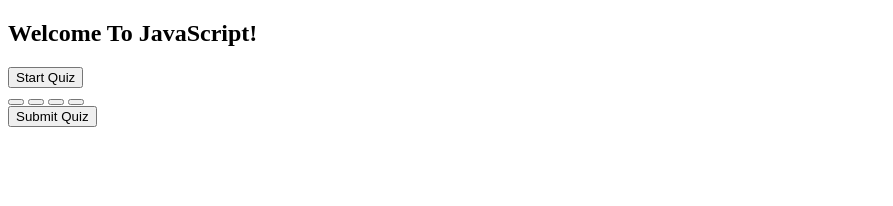
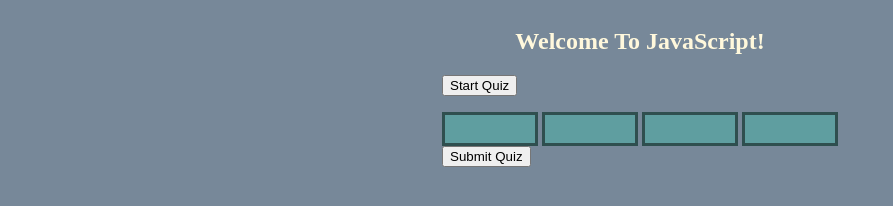
Before and after one commit to LaurieGraff/javascript-quiz, a plain HTML site: page index.html in a window 1280 px wide. Shown: the whole page, without its empty margins (0-893 px from the left). Drawn offline with Linux system fonts and the light colour scheme.

Commit message:
added css styling

```diff
--- a/assets/script.js
+++ b/assets/script.js
@@ -1,4 +1,3 @@
-// global variables here
 var startBtn = document.getElementById('start');
 var quizElement = document.getElementById('quiz');
 var questionElement = document.getElementById('question');
@@ -12,10 +11,6 @@ var optionC = document.getElementById('optionC');
 var optionD = document.getElementById('optionD');
 var timer = document.getElementById('timer');
 
-
-
-
-// array for quiz questions
 var quizQuestions = [
     {
         question: "Commonly used data types DO Not include:",
@@ -73,9 +68,6 @@ var startQuiz = function() {
     optionB.innerHTML = quizQuestions[0].answerB;
     optionC.innerHTML = quizQuestions[0].answerC;
     optionD.innerHTML = quizQuestions[0].answerD;
-
-    answerB.className = 'correct-answer';
-
 }
 
 var secondQuestion = function() {
@@ -130,7 +122,6 @@ var fifthQuestion = function() {
     optionD.innerHTML = quizQuestions[4].answerD;
 }
 
-
 var countdown = document.getElementById("timer").textContent;
 function countdown() {
     var timeLeft = 60;
@@ -148,41 +139,7 @@ function countdown() {
     }, 1000);
 }
 
-
-
-
-
-//Display questions and corresponding answers
-//Loop through questions
-//Track scores
-//Show results
-
-
-//function askQuestion() {
-  //  question.getElementById("#question").textcontent = quizQuestions[questionIndex].question;
-
-//    for (var i = i < quizQuestions[questionIndex].answers.length; i++;
-
- //var submitBtn = document.getElementById('#submit');
-//var resultsElement = document.getElementById('#results');
-
-//var questionIndex = 0
-
-
-
-
-
-    // loop through quizQuestion objects
-  //  for (var i = 1; i <=4; i++) {
-   //     var answers = (quizQuestions[i].question);
-   // }
-
-
 //var showResults = function() {
 
-
-
-//showQuiz();
 startBtn.addEventListener('click', startQuiz);
 //submitBtn.addEventListener('click', showResults);
-//}
--- a/assets/style.css
+++ b/assets/style.css
@@ -0,0 +1,24 @@
+
+body {
+    background-color: lightslategrey;
+    display: flex;
+    align-items: center;
+    flex-wrap: wrap;
+}
+
+.main {
+    margin: 0 auto;
+}
+
+.main h2 {
+    color: cornsilk;
+    text-align: center;
+}
+
+#btnA, #btnB, #btnC, #btnD {
+    background-color: cadetblue;
+    color: cornsilk;
+    padding: 14px 45px;
+    border: 3px solid darkslategray;
+
+}
--- a/index.html
+++ b/index.html
@@ -8,28 +8,36 @@
 <body>
 
     <div class="main">
+
         <div id="quiz"></div>
 
         <h2>Welcome To JavaScript!</h2>
 
+        <button id="start">Start Quiz</button>
+
         <p id="timer"></p>
-        <button id="start">Start Quiz</button>
 
         <div id="question"></div>
 
         <div id="answers">
-            <button id="btnA" onclick="answerSelected(btnA)"><span id="optionA"></span></button>
-            <button id="btnB" onclick="answerSelected(btnB)"><span id="optionB"></span></button>
-            <button id="btnC" onclick="answerSelected(btnC)"><span id="optionC"></span></button>
-            <button id="btnD" onclick="answerSelected(btnD)"><span id="optionD"></span></button>
+
+            <button id="btnA"><span id="optionA"></span></button>
+            <button id="btnB"><span id="optionB"></span></button>
+            <button id="btnC"><span id="optionC"></span></button>
+            <button id="btnD"><span id="optionD"></span></button>
+
         </div>
 
         <button id="submit">Submit Quiz</button>
 
         <div id="results"></div>
+
         </section>
+
     </main>
 
     <script src="./assets/script.js"></script>
+
 </body>
+
 </html>
```
